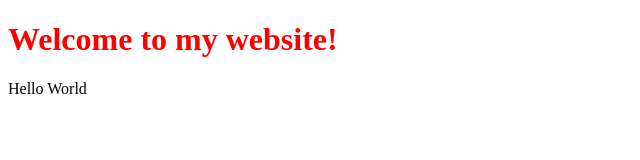
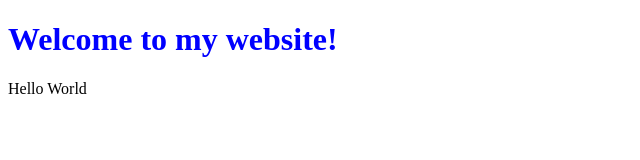
Before and after one commit to zuhair2025/test, a plain HTML site: page index.html in a window 1280 px wide. Shown: the whole page, without its empty margins (0-640 px from the left). Drawn offline with Linux system fonts and the light colour scheme.

Commit message:
move style inline to internal

```diff
--- a/index.html
+++ b/index.html
@@ -4,10 +4,15 @@
     <meta charset="UTF-8">
     <meta name="viewport" content="width=device-width, initial-scale=1.0">
     <title>Document</title>
+    <style>
+        h1{
+            color:blue
+        }
+    </style>
 </head>
 <body>
 
-    <h1 style="color:red">Welcome to my website!</h1>
+    <h1>Welcome to my website!</h1>
     <p>Hello World</p>
 </body>
 </html>
```
